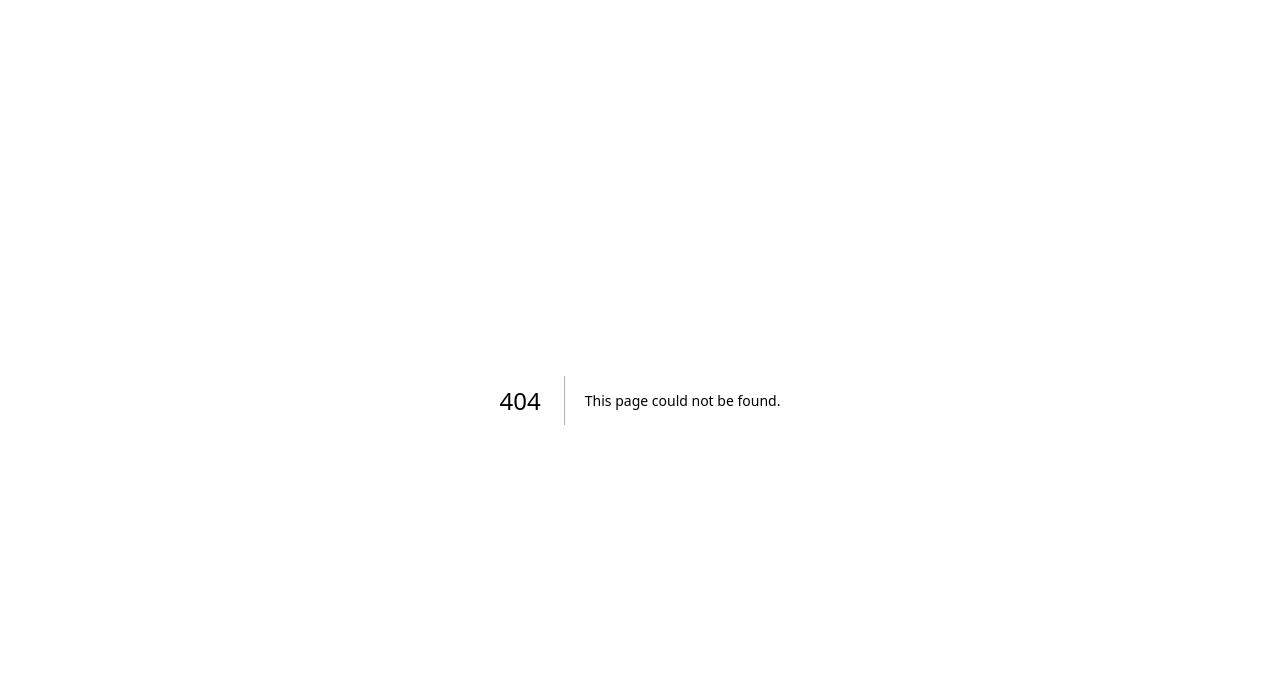
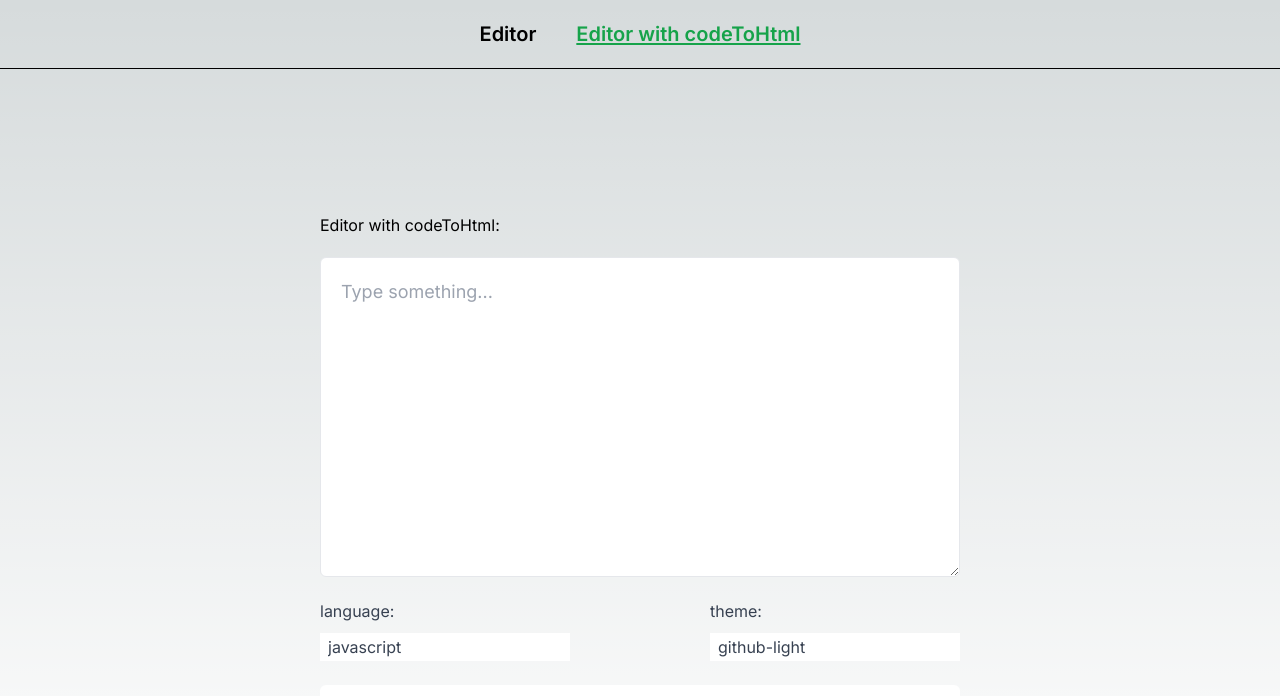
Before and after one commit to dev-pi2pie/next-v14_2-with-rehype-pretty-code-and-shiki-transformer, a Next.js app: page /shiki in a window 1280 px wide. Before the commit this address had no page. Shown: the top 696 px of the page. Built offline with nearby package versions, Linux system fonts and the light colour scheme.

Commit message:
fix: config with `transpilePackages`

```diff
--- a/next.config.mjs
+++ b/next.config.mjs
@@ -1,8 +1,9 @@
 /** @type {import('next').NextConfig} */
 const nextConfig = {
   experimental: {
-    optimizePackageImports: ["shiki"],
+    // optimizePackageImports: ["shiki"],
   },
+  transpilePackages: ["shiki"],
 };
 
 export default nextConfig;
--- a/package.json
+++ b/package.json
@@ -1,6 +1,6 @@
 {
   "name": "next-v14_2-with-rehype-pretty-code-and-shiki-transform",
-  "version": "0.0.5",
+  "version": "0.0.6",
   "private": true,
   "scripts": {
     "dev": "next dev",
--- a/src/app/layout.tsx
+++ b/src/app/layout.tsx
@@ -1,6 +1,7 @@
 import type { Metadata } from "next";
 import { Inter } from "next/font/google";
 import "./globals.css";
+import SimpleNav from "@/components/simpleNav";
 
 const inter = Inter({ subsets: ["latin"] });
 
@@ -16,7 +17,10 @@ export default function RootLayout({
 }>) {
   return (
     <html lang="en">
-      <body className={inter.className}>{children}</body>
+      <body className={inter.className}>
+        <SimpleNav />
+        {children}
+      </body>
     </html>
   );
 }
--- /dev/null
+++ b/src/app/shiki/page.tsx
@@ -0,0 +1,19 @@
+import { EditorProvider } from "@/components/editor/editorContext";
+import EditorShikiResult from "@/components/editor/editorShikiResult";
+import EditorTextArea from "@/components/editor/editorTextArea";
+
+export default function Page() {
+  return (
+    <main className="flex min-h-screen flex-col items-center justify-between p-24">
+      <EditorProvider>
+        <div className="lg:max-w-[1024px] mx-auto flex flex-col gap-5 mt-10 p-2">
+          <h1>Editor with codeToHtml: </h1>
+          <EditorTextArea className="text-black" />
+          <article className="prose dark:text-white dark:prose-headings:text-white">
+            <EditorShikiResult />
+          </article>
+        </div>
+      </EditorProvider>
+    </main>
+  );
+}
--- /dev/null
+++ b/src/components/editor/editorShikiResult.tsx
@@ -0,0 +1,59 @@
+"use client";
+import React from "react";
+import { useEditorContext } from "./editorContext";
+import { shikiToHtml } from "@/lib/shikiToHtml";
+
+export default function EditorShikiResult() {
+  const { editorValue } = useEditorContext();
+  const [content, setContent] = React.useState(<></>);
+  const [lang, setLang] = React.useState("javascript");
+  const [theme, setTheme] = React.useState("github-light");
+
+  const asyncShikiHandler = React.useCallback(async () => {
+    const html = await shikiToHtml({
+      code: editorValue || "",
+      lang,
+      theme,
+    });
+    try {
+      setContent(html as unknown as JSX.Element);
+    } catch (e) {
+      return "";
+    }
+  }, [editorValue, lang, theme]);
+  React.useEffect(() => {
+    asyncShikiHandler();
+  }, [asyncShikiHandler]);
+  return (
+    <>
+      <section>
+        <div className="flex flex-row justify-between">
+          <div className="flex flex-col justify-start gap-2">
+            <span>language: </span>
+            <input
+              className="px-2"
+              type="text"
+              value={lang}
+              onChange={(e) => setLang(e.target.value)}
+            />
+          </div>
+          <div className="flex flex-col justify-start gap-2">
+            <span>theme: </span>
+            <input
+              className="px-2"
+              type="text"
+              value={theme}
+              onChange={(e) => setTheme(e.target.value)}
+            />
+          </div>
+        </div>
+      </section>
+      <section>
+        <div
+          className="w-full h-full"
+          dangerouslySetInnerHTML={{ __html: content }}
+        />
+      </section>
+    </>
+  );
+}
--- /dev/null
+++ b/src/components/simpleNav.tsx
@@ -0,0 +1,49 @@
+"use client";
+import React from "react";
+import { usePathname } from "next/navigation";
+import Link from "next/link";
+
+export default function SimpleNav() {
+  const pathname = usePathname();
+  const [currentPath, setCurrentPath] = React.useState("/");
+
+  React.useEffect(() => {
+    // console.log("pathname", pathname);
+    if (pathname) {
+      setCurrentPath(pathname);
+    }
+  }, [pathname, currentPath]);
+
+  return (
+    <>
+      <section className="sticky top-0">
+        <div className="w-full flex justify-center border-b border-black py-5">
+          <div className="flex justify-around gap-10">
+            <Link
+              className={
+                "font-semibold hover:text-blue-600 text-xl " +
+                (currentPath == "/"
+                  ? "text-green-600 underline underline-offset-2"
+                  : "")
+              }
+              href={"/"}
+            >
+              Editor
+            </Link>
+            <Link
+              className={
+                "font-semibold hover:text-blue-600 text-xl " +
+                (currentPath == "/shiki"
+                  ? "text-green-600 underline underline-offset-2"
+                  : "")
+              }
+              href={"/shiki"}
+            >
+              Editor with codeToHtml
+            </Link>
+          </div>
+        </div>
+      </section>
+    </>
+  );
+}
--- /dev/null
+++ b/src/lib/shikiToHtml.ts
@@ -0,0 +1,28 @@
+import { codeToHtml } from "shiki";
+
+export const shikiToHtml = async ({
+  code,
+  lang,
+  theme,
+}: {
+  code: string;
+  lang: string;
+  theme: string;
+}) => {
+  const asyncHtml = async () => {
+    const html = await codeToHtml(code, {
+      lang,
+      theme,
+    });
+    return html;
+  };
+  try {
+    const html = await asyncHtml();
+    return html;
+  } catch (e) {
+    // if (e instanceof Error) {
+    //   console.error(e.message);
+    // }
+    return "";
+  }
+};
```
Also changed, not shown: 1 other file (tests, documents, lock files or other folders).
